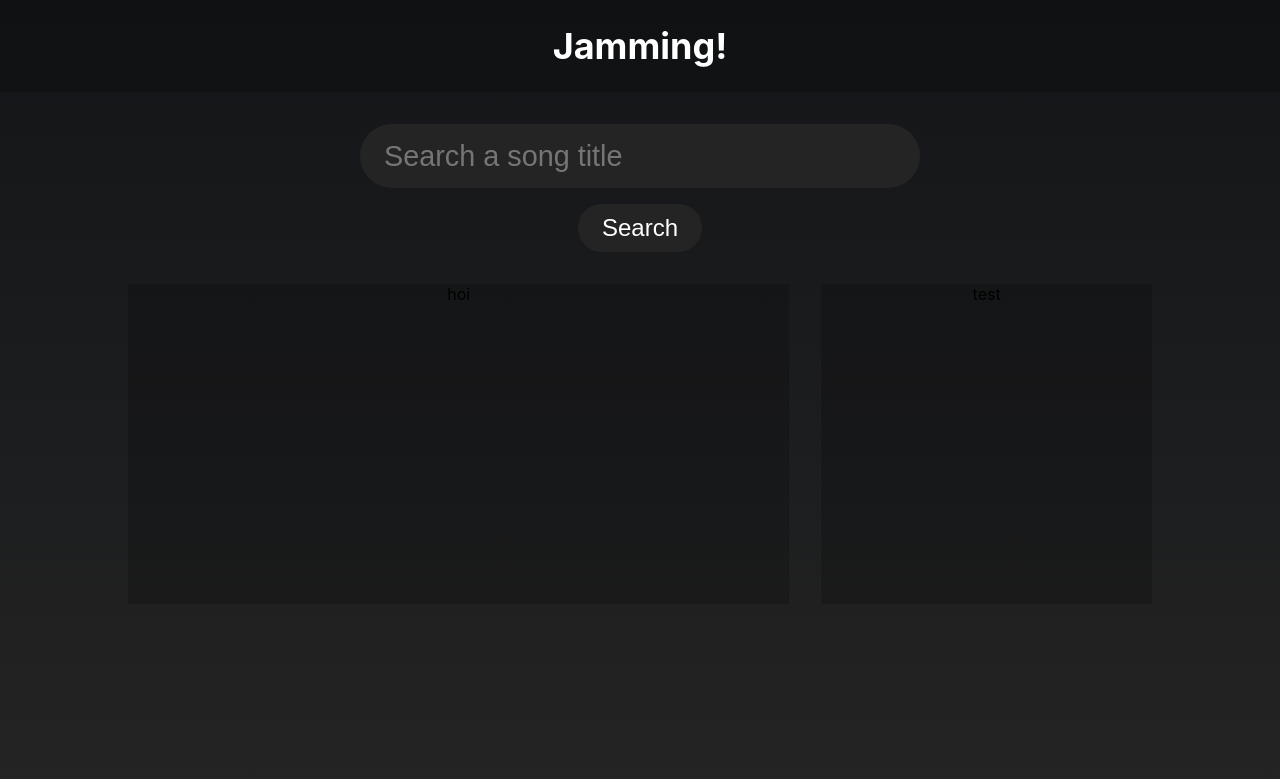
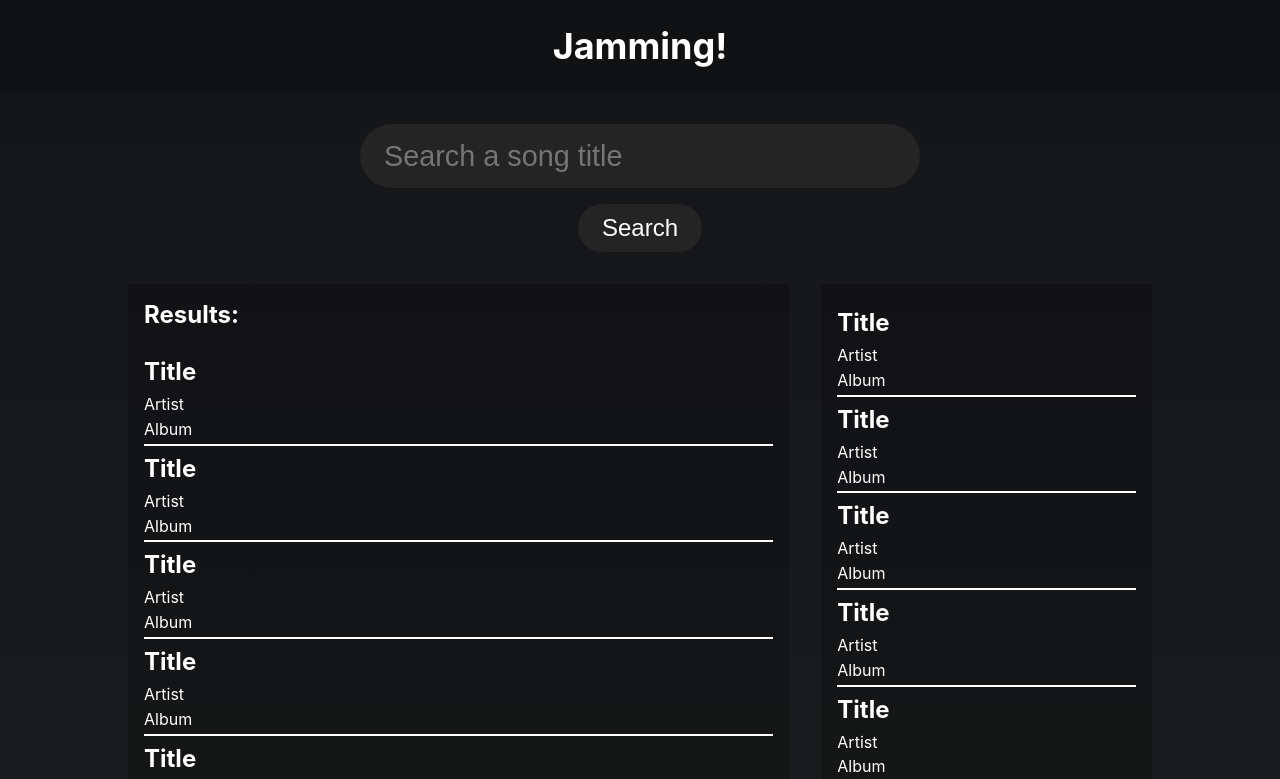
Before and after one commit to ChielHoogma/Jammming, a React (Create React App) app: page / in a window 1280 px wide. Shown: the top 779 px of the page. Built offline with nearby package versions, Linux system fonts and the light colour scheme.

Commit message:
up to date

```diff
--- a/src/Components/App/App.module.css
+++ b/src/Components/App/App.module.css
@@ -21,13 +21,15 @@
 }
 
 .Content {
-  margin-top: 2rem;
+  margin: 2rem 0 0 0;
   padding: 0 10% 0 10%;
 }
 
 .MusicContainer {
   display: flex;
   margin-top: 2rem;
+  min-height: 60vh;
+  padding-bottom: 2rem;
 }
 
 .SearchResults {
@@ -39,3 +41,17 @@
   flex: 1;
   margin-left: 1rem;
 }
+
+@media only screen and (max-width: 560px) {
+  .MusicContainer{
+      flex-direction: column;
+  }
+  .SearchResults {
+    margin-right: 0;
+    margin-bottom: 1rem;
+  }
+  .Playlist {
+    margin-top: 1rem;
+    margin-left: 0;
+  }
+}
--- a/src/Components/Playlist/Playlist.js
+++ b/src/Components/Playlist/Playlist.js
@@ -1,11 +1,12 @@
 import React from "react";
 import styles from './Playlist.module.css';
-
+import Tracklist from "../Tracklist/Tracklist";
 function Playlist(){
     return (
-        <div className={styles.container}>
-            test
+        <div className={styles.Container}>
+            <Tracklist/>
         </div>
     );
 }
+
 export default Playlist;
--- a/src/Components/Playlist/Playlist.module.css
+++ b/src/Components/Playlist/Playlist.module.css
@@ -1,4 +1,7 @@
-.container {
+.Container {
     background-color: rgba(0, 0, 0, 0.2);
-    height: 20rem;
+    height: 100%;
+    padding: 1rem;
+    text-align: left;
+    box-sizing: border-box;
 }
--- a/src/Components/SearchResults/SearchResults.js
+++ b/src/Components/SearchResults/SearchResults.js
@@ -1,10 +1,12 @@
 import React from "react";
 import styles from "./SearchResults.module.css";
+import Tracklist from "../Tracklist/Tracklist";
 
 function SearchResults(){
     return (
-        <div className={styles.container}>
-            hoi
+        <div className={styles.Container}>
+            <h2 className={styles.Title}>Results:</h2>
+            <Tracklist/>
         </div>
     );
 }
--- a/src/Components/SearchResults/SearchResults.module.css
+++ b/src/Components/SearchResults/SearchResults.module.css
@@ -1,4 +1,11 @@
-.container {
+.Container {
     background-color: rgba(0, 0, 0, 0.2);
-    height: 20rem;
+    height: 100%;
+    text-align: left;
+    padding: 1rem;
+    box-sizing: border-box;
 }
+.Title {
+    margin-top: 0;
+    color: white;
+}
--- /dev/null
+++ b/src/Components/Track/Track.js
@@ -0,0 +1,17 @@
+import React from "react";
+import styles from "./Track.module.css";
+
+function Track(props){
+    const track = props.track;
+    return (
+        <div className={styles.Track}>
+            <h2 className={styles.Title}>{track.title}</h2>
+            <div className={styles.TrackInfo}>
+                <div className={styles.Artist}>{track.artist}</div>
+                <div className={styles.Album}>{track.album}</div>
+            </div>
+        </div>
+    );
+}
+
+export default Track;
--- /dev/null
+++ b/src/Components/Track/Track.module.css
@@ -0,0 +1,18 @@
+.Track{
+    color: white;
+    border-bottom: 2px solid white;
+    min-height: 3rem;
+    display: flex;
+    flex-direction: column;
+}
+.Title{
+    margin: 0.5rem 0 0.5rem 0;
+    font-size: 1.5rem;
+}
+.TrackInfo{
+    display: flex;
+    flex-direction: column;
+}
+.Album, .Artist{
+    margin-bottom: 0.3rem;
+}
--- /dev/null
+++ b/src/Components/Tracklist/Tracklist.js
@@ -0,0 +1,84 @@
+import React from "react";
+import styles from "./Tracklist.module.css";
+import Track from "../Track/Track";
+const tracks = [{
+    title: "Title",
+    artist: "Artist",
+    album: "Album",
+},{
+    title: "Title",
+    artist: "Artist",
+    album: "Album",
+},{
+    title: "Title",
+    artist: "Artist",
+    album: "Album",
+},{
+    title: "Title",
+    artist: "Artist",
+    album: "Album",
+},{
+    title: "Title",
+    artist: "Artist",
+    album: "Album",
+},{
+    title: "Title",
+    artist: "Artist",
+    album: "Album",
+},{
+    title: "Title",
+    artist: "Artist",
+    album: "Album",
+},{
+    title: "Title",
+    artist: "Artist",
+    album: "Album",
+},{
+    title: "Title",
+    artist: "Artist",
+    album: "Album",
+},{
+    title: "Title",
+    artist: "Artist",
+    album: "Album",
+},{
+    title: "Title",
+    artist: "Artist",
+    album: "Album",
+},{
+    title: "Title",
+    artist: "Artist",
+    album: "Album",
+},{
+    title: "Title",
+    artist: "Artist",
+    album: "Album",
+},{
+    title: "Title",
+    artist: "Artist",
+    album: "Album",
+},{
+    title: "Title",
+    artist: "Artist",
+    album: "Album",
+},{
+    title: "Title",
+    artist: "Artist",
+    album: "Album",
+},{
+    title: "Title",
+    artist: "Artist",
+    album: "Album",
+}];
+
+function Tracklist(){
+    return (
+        <div className={styles.Tracklist}>
+            {tracks.map((track) => (
+                <Track track={track}/>
+            ))}
+        </div>
+    );
+}
+
+export default Tracklist;
--- /dev/null
+++ b/src/Components/Tracklist/Tracklist.module.css
@@ -0,0 +1,3 @@
+.Tracklist{
+    flex-direction: column;
+}
```
